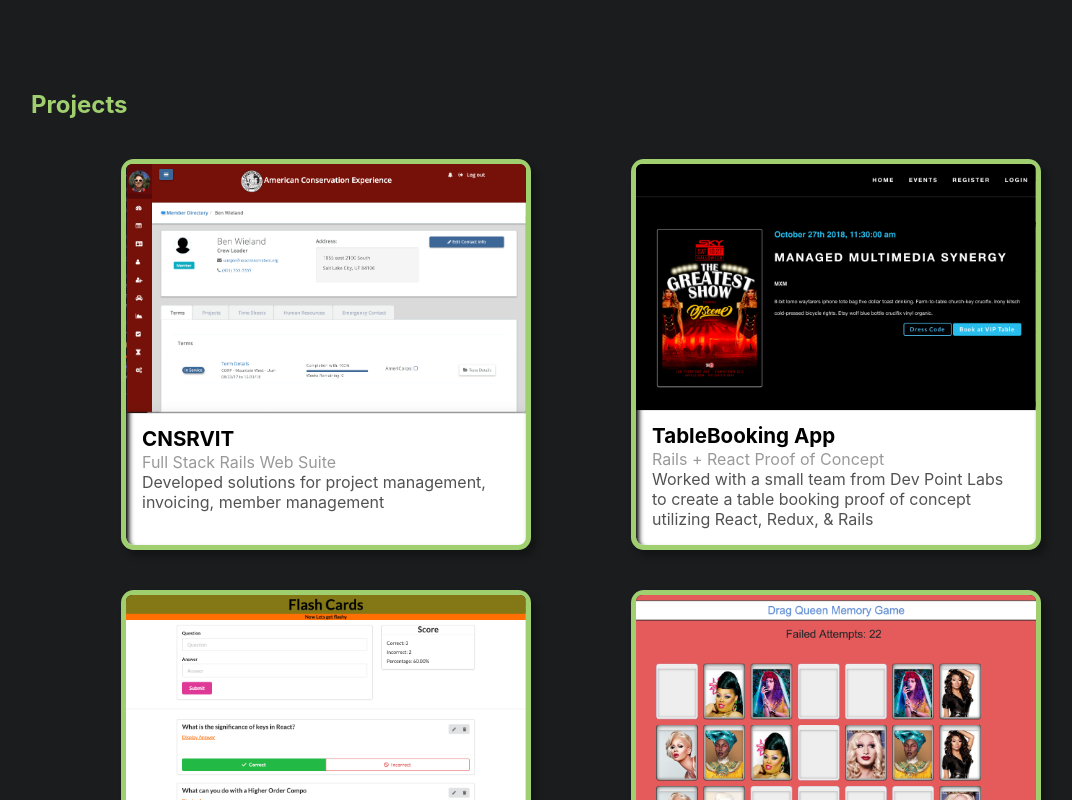
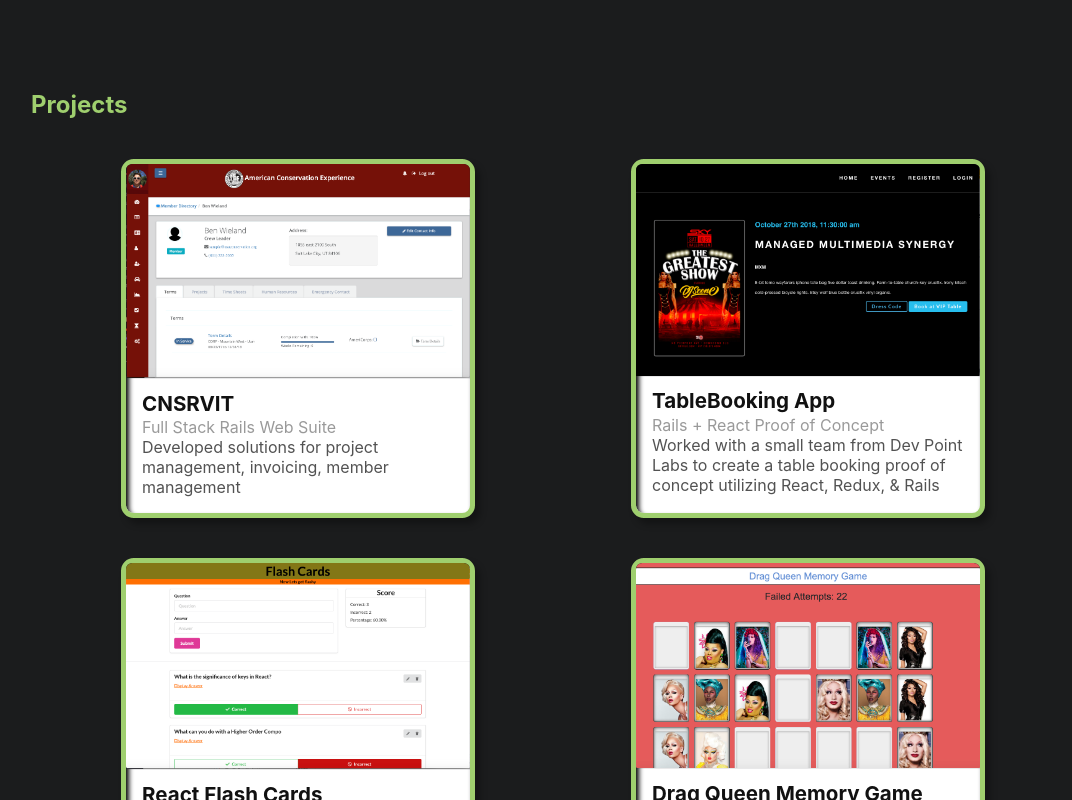
Before and after one commit to pohl989/pohlfolio, a React (Create React App) app: page / in a window 1280 px wide. Shown: the part 940-1740 px from the top of the page, without its empty margins (59-1131 px from the left). Built offline with nearby package versions, Linux system fonts and the light colour scheme.

Commit message:
bug fixing

```diff
--- a/src/components/NavBar.js
+++ b/src/components/NavBar.js
@@ -1,5 +1,5 @@
 import React, { Component } from 'react';
-import { Link, withRouter } from 'react-router-dom';
+import { withRouter } from 'react-router-dom';
 import styled from 'styled-components'
 import logo from '../images/Pohl989_logo.png'
 
--- a/src/components/Project.js
+++ b/src/components/Project.js
@@ -8,7 +8,13 @@ class Project extends Component {
     const { title, description, subTitle, imageUrl, link } = this.props;
     return(
       <>
-        <ProjectCard href={link} >
+        <a
+          target="_blank"
+          rel="noopener noreferrer"
+          href={link}
+          style={{textDecoration: "none", display: "grid"}}
+        >
+          <ProjectCard >
             <ProjectImage  src={imageUrl}/>
             <div style={{
               flexGrow: "1",
@@ -27,7 +33,8 @@ class Project extends Component {
                 fontWeight: "700",
                 fontSize: "1.28571429em",
                 marginTop: "-.21425em",
-              lineHeight: "1.28571429em"
+                lineHeight: "1.28571429em",
+                color: "#111"
               }}>
                 {title}
               </div>
@@ -49,6 +56,7 @@ class Project extends Component {
 
             </div>
           </ProjectCard>
+        </a>
       </>
     )
   }
--- a/src/components/WelcomeScreen.js
+++ b/src/components/WelcomeScreen.js
@@ -5,7 +5,6 @@ import logo from '../images/Pohl989_logo.png'
 import Background from '../images/dark-gravel.png'
 import { WelcomeCard } from '../styledComponents/Card.js'
 import { BetterButton } from '../styledComponents/Button.js'
-import { Container } from '../styledComponents/Container.js'
 
 const WelcomeBackground = styled.div`
   background-image: url(${Background});
--- a/src/styledComponents/Defaults.js
+++ b/src/styledComponents/Defaults.js
@@ -20,7 +20,7 @@ export const colors = {
 export const media = Object.keys(sizes).reduce((accumulator, label) => {
   // use em in breakpoints to work properly cross-browser and support users
   // changing their browsers font-size: https://zellwk.com/blog/media-query-units/
-  const emSize = sizes[label] / 16
+  // const emSize = sizes[label] / 16
   accumulator[label] = (...args) => css`
     @media (max-width: ${sizes[label]}px) {
       ${css(...args)};
```
Lines whose indentation alone changed are shown as unchanged.
